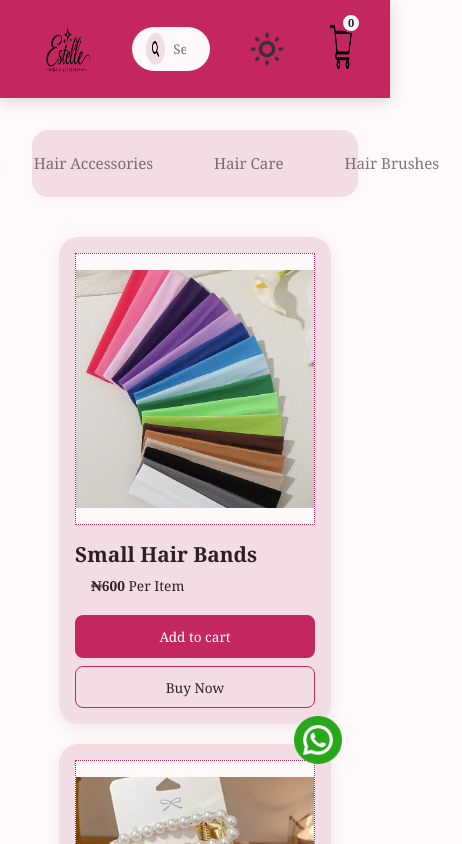
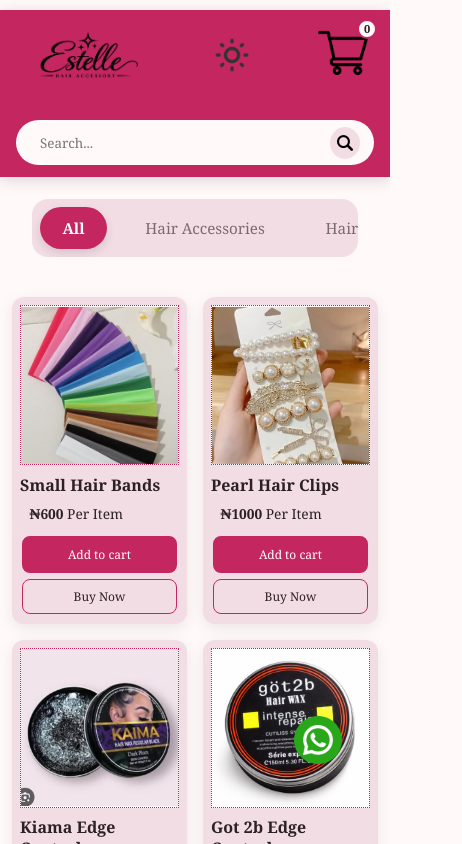
Before and after one commit to Okara008/Esther_Site, a React (Vite) app in the folder frontend/: page / in a window 390 px wide. Shown: the top 844 px of the page, 462 px wide, since content can reach past the window. Built offline with nearby package versions, Linux system fonts and the light colour scheme.

Commit message:
Responsiveness is done

```diff
--- a/frontend/src/index.css
+++ b/frontend/src/index.css
@@ -41,6 +41,7 @@ html{
     margin: 0;
     padding: 0;
     color: var(--text);
+    overflow-x: hidden;
 }
 
 body{
--- a/frontend/src/styles/Cards.css
+++ b/frontend/src/styles/Cards.css
@@ -155,3 +155,45 @@
 .individual_card .cardActionBtnContainer .buyNowBtn:hover{
     background-color: var(--bg);
 }
+
+/* @media (max-width: 600px){
+} */
+
+@media (max-width: 600px){
+    .cardsSection{
+        grid-template-columns: repeat(2, minmax(0, 1fr));
+        gap: 1rem;
+        padding: 0 .75rem;
+    }
+    .cardsSection .individual_card{
+        width: 100%;
+        border-radius: .75rem;
+    }
+
+    .individual_card .individual_card_link{
+        padding: .5rem .5rem 0;
+    }
+
+    .individual_card_link .product_img{
+        height: 10rem;
+    }
+
+    .individual_card_link h2{
+        font-size: 1rem;
+        margin: .6rem 0 .25rem;
+    }
+
+    .cartPricesContainer{
+        padding: 0 .6rem .6rem;
+    }
+
+    .individual_card .cardActionBtnContainer{
+        padding: 0 .6rem .6rem;
+        gap: .35rem;
+    }
+
+    .individual_card .cardActionBtnContainer > *{
+        padding: .5rem;
+        font-size: .75rem;
+    }
+}
--- a/frontend/src/styles/Header.css
+++ b/frontend/src/styles/Header.css
@@ -5,7 +5,7 @@ header{
     gap: 2rem;
 
     position: sticky;
-    top: 0;
+    top: 10px;
     z-index: 10;
 
     background-color: var(--primary);
@@ -170,19 +170,14 @@ header .logo_icon:hover{
 }
 
 @media (max-width: 600px){
-    .header{
+    header{
         flex-wrap: wrap;
         padding: .75rem 1rem;
     }
 
     .search_container{
-        padding: 0 1.25rem 0 .75rem;
-        gap: .4rem;
+        order: 3;
+        flex-basis: 100%;
         max-width: none;
     }
-
-    .search_input{
-        flex-basis: 100%;
-        order: 3;
-    }
 }
--- a/frontend/src/styles/Home.css
+++ b/frontend/src/styles/Home.css
@@ -3,10 +3,10 @@
 .product_category{
     display: flex;
     align-items: center;
-    justify-content: center;
+    justify-content: safe center;
     gap: 1rem;
     font-size: 1rem;
-
+    overflow-x: scroll;
     padding: .75rem 1rem;
     margin: 0 2rem 2.5rem;
 
@@ -14,8 +14,22 @@
     border-radius: 1rem;
 }
 
+/* .product_category::-webkit-scrollbar{
+    display: none;
+} */
+
 .product_category::-webkit-scrollbar{
-    display: none;
+    height: 5px;
+}
+
+.product_category::-webkit-scrollbar-thumb{
+    background-color: var(--primary);
+    border-radius: 10px;
+}
+
+.product_category::-webkit-scrollbar-track{
+    background-color: var(--secondary);
+    border-radius: 10px;
 }
 
 .product_category div{
@@ -118,10 +132,15 @@
         padding: 0 1rem;
     }
 
-    .categoryNav{
-        margin-inline: 1rem;
+    .product_category{
         justify-content: flex-start;
         overflow-x: auto;
+        flex-wrap: nowrap;
+        padding: .5rem;
+    }
+
+    .product_category button{
+        flex: 0 0 auto;
     }
 
     .whatsappIcon{
--- a/frontend/src/styles/ProductDetails.css
+++ b/frontend/src/styles/ProductDetails.css
@@ -263,6 +263,9 @@ strong{
 }
 
 .article_color{
+    min-width: 0;
+    max-width: 100%;
+    box-sizing: border-box;
     display: flex;
     flex-wrap: wrap;
     gap: .75rem;
@@ -301,22 +304,24 @@ strong{
 }
 
 .selected_colors_summary{
-    max-height: 12rem;
     display: flex;
     font-size: .8rem;
-    gap: 1rem;
-    overflow-y: auto;
     margin-top: .75rem;
-    padding: .75rem;
     background-color: var(--secondary);
     border-radius: .75rem;
-    flex-wrap: wrap;
+    max-height: none;
+    flex-wrap: nowrap;
+    overflow-x: auto;
+    overflow-y: hidden;
+    gap: .5rem;
+    padding: .5rem;
 }
 .selected_colors_summary > *{
     background-color: rgba(128, 128, 128, 0.2);
-    padding: 1rem;
-    border-radius: 1rem;
     text-transform: capitalize;
+    flex: 0 0 auto;
+    padding: .5rem .6rem;
+    border-radius: .6rem;
 }
 
 .selected_colors_summary > * > *{
@@ -324,7 +329,7 @@ strong{
 }
 
 .selected_colors_summary::-webkit-scrollbar, .article_color::-webkit-scrollbar{
-    width: 5px;
+    height: 4px;
 }
 
 .selected_colors_summary::-webkit-scrollbar-thumb, .article_color::-webkit-scrollbar-thumb{
@@ -451,18 +456,68 @@ strong{
 
 @media (max-width: 600px){
     .productContainer{
+        gap: 1rem;
+        padding: .75rem;
         grid-template-columns: 1fr;
         grid-template-rows: max-content;
-        gap: 1.5rem;
-        padding: 1rem;
+    }
+
+    .productContainer > *{
+        min-width: 0;
     }
 
     .product_img{
-        height: 24rem;
+        height: 16rem;
     }
 
     .article_name{
-        font-size: 1.8rem;
+        font-size: 1.6rem;
+    }
+
+    .article_color{
+        flex-wrap: nowrap;
+        overflow-x: auto;
+        padding: .5rem;
+        gap: .5rem;
+        font-size: .85rem;
+        min-width: 0;
+        max-width: 100%;
+        box-sizing: border-box;
+    }
+
+    .article_color > div{
+        flex: 0 0 auto;
+        padding: .5rem .7rem;
+    }
+
+    .selected_colors_summary > *{
+        padding: 1rem;
+        border-radius: 1rem;
+    }
+
+    .selected_colors_summary{
+        gap: .5rem;
+        padding: .5rem;
+        margin-top: .5rem;
+    }
+
+    .selected_colors_summary > *{
+        padding: .5rem .6rem;
+        border-radius: .6rem;
+    }
+
+    .selected_colors_summary .article_counter{
+        gap: .2rem;
+    }
+
+    .selected_colors_summary .article_counter button{
+        width: 1.5rem;
+        height: 1.5rem;
+    }
+
+    .selected_colors_summary .article_counter input{
+        width: 2rem;
+        height: 1.5rem;
     }
 
     .articleActionBtns{
@@ -470,6 +525,6 @@ strong{
     }
 
     .totalCounter{
-        gap: .75rem;
+        gap: .5;
     }
 }
```
